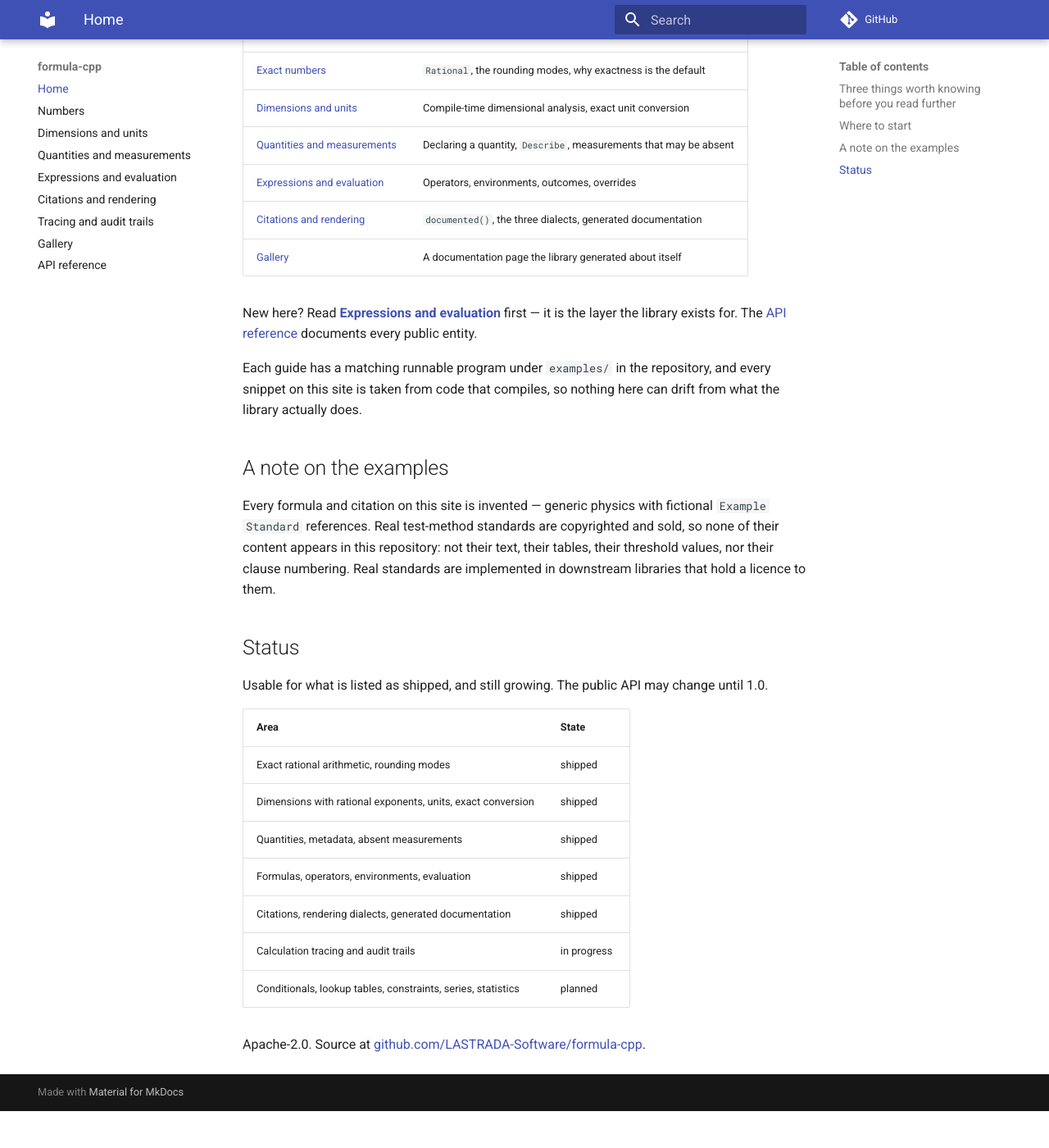
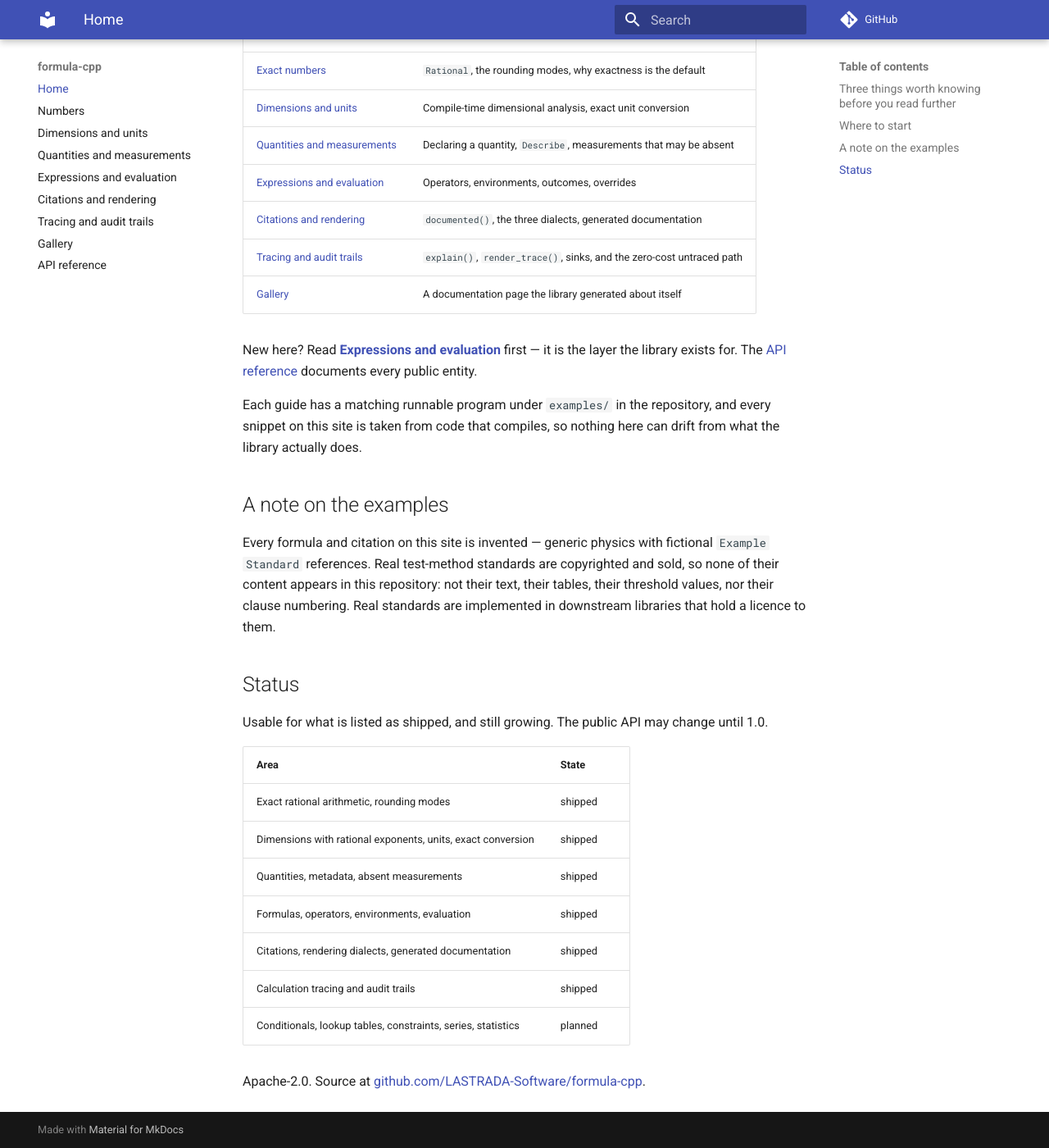
Before and after one commit to LASTRADA-Software/formula-cpp, an MkDocs documentation site: the page built from docs/index.md, in a window 1280 px wide and 1400 px high, scrolled down 1239 px. Shown: the whole window at 82% size. Built offline with MkDocs 1.6.1 and Material for MkDocs 9.7.7, drawn with Linux system fonts in a browser that asks for light colours; comment, search, counter and statistics services are not loaded; before the commit the page ends 2594 px from its top, so only the background shows below that.

Commit message:
docs: tracing is shipped, not in progress
docs/index.md's Status table still said "in progress" for tracing while
README.md said "shipped" for the same row -- index.md was rewritten early in
the branch and never revisited once the feature landed. Its "Where to start"
guide table was also missing a row for tracing.md, even though mkdocs.yml's
nav and README.md's own guide table both already list it.

Signed-off-by: Christian Parpart <c.parpart@lastrada.net>

```diff
--- a/docs/index.md
+++ b/docs/index.md
@@ -59,6 +59,7 @@ for it, in the mode the method specifies.
 | [Quantities and measurements](quantities.md) | Declaring a quantity, `Describe`, measurements that may be absent |
 | [Expressions and evaluation](expressions.md) | Operators, environments, outcomes, overrides |
 | [Citations and rendering](citations.md) | `documented()`, the three dialects, generated documentation |
+| [Tracing and audit trails](tracing.md) | `explain()`, `render_trace()`, sinks, and the zero-cost untraced path |
 | [Gallery](gallery.md) | A documentation page the library generated about itself |
 
 New here? Read **[Expressions and evaluation](expressions.md)** first — it is the layer the library
@@ -88,7 +89,7 @@ Usable for what is listed as shipped, and still growing. The public API may chan
 | Quantities, metadata, absent measurements | shipped |
 | Formulas, operators, environments, evaluation | shipped |
 | Citations, rendering dialects, generated documentation | shipped |
-| Calculation tracing and audit trails | in progress |
+| Calculation tracing and audit trails | shipped |
 | Conditionals, lookup tables, constraints, series, statistics | planned |
 
 Apache-2.0. Source at [github.com/LASTRADA-Software/formula-cpp](https://github.com/LASTRADA-Software/formula-cpp).
```
